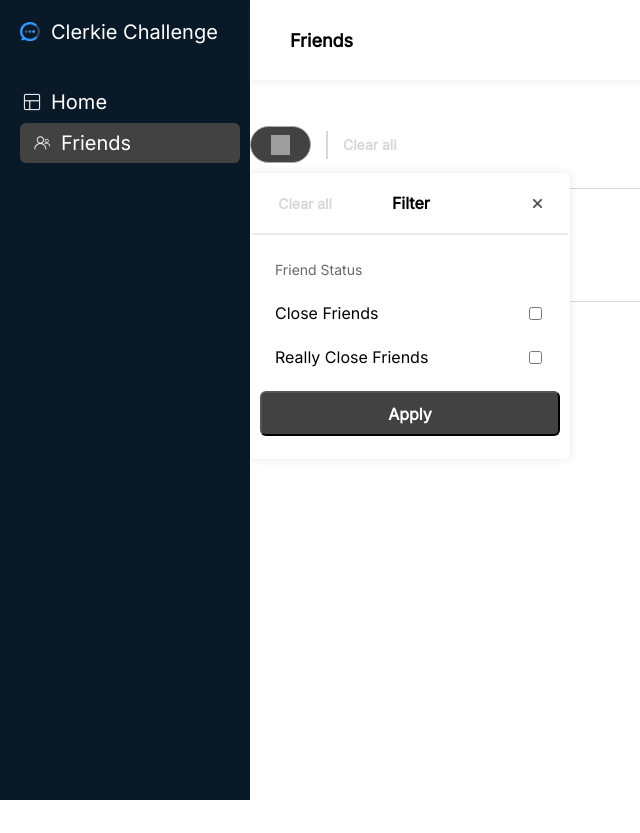
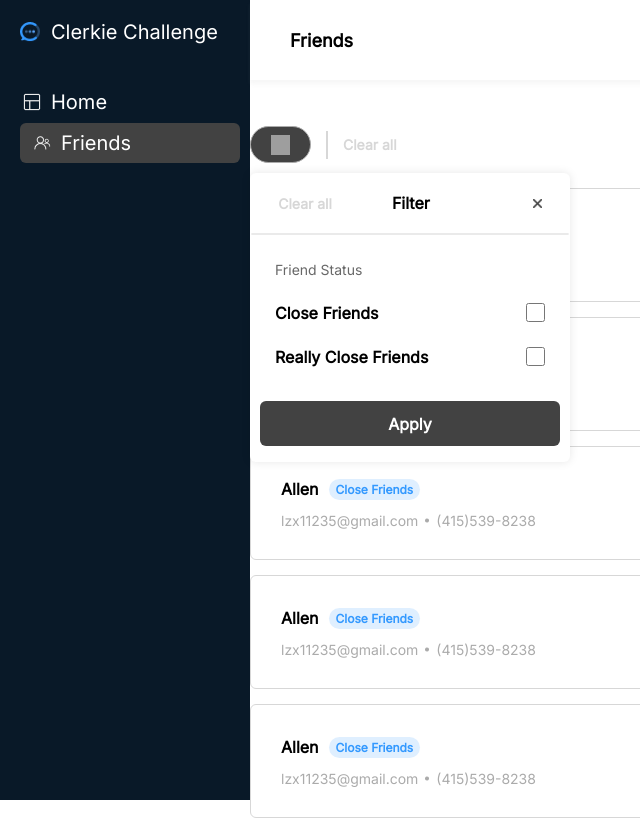
Before and after one commit to Nemo11235/clerkie-challenge, a Next.js app in the folder clerkie/: page /FriendsPages/FriendsPage in a window 1280 px wide. Both pictures are taken after a click on the button 280 px from the left and 144 px from the top of the page. Shown: the whole page, without its empty margins (0-640 px from the left). Before the commit the page ends 800 px from the top, so only its background shows below. Built offline with nearby package versions, Linux system fonts and the light colour scheme; grey boxes are pictures that could not be loaded.

Commit message:
updated cards

```diff
--- a/clerkie/components/FilterWindow.module.css
+++ b/clerkie/components/FilterWindow.module.css
@@ -3,10 +3,10 @@
     flex-direction: column;
     align-items: center;
     width: 320px;
-    height: 286px;
     box-shadow: 0px 0px 10px rgba(0, 0, 0, 0.1);
     border-radius: 6px;
     background-color: #FFFFFF;
+
 }
 
 .clearAllActive {
@@ -45,6 +45,7 @@
 
 .divider {
     width: 318px;
+    height: 0px;
     border: 1px solid #EAEAEA;
     border-radius: 2px;
 }
@@ -60,11 +61,18 @@
     color: #686868;
 }
 
+.filterOptionText {
+    font-family: 'Inter';
+    font-weight: 600;
+    font-size: 16px;
+    height: 19px;
+}
+
 
 .filterOption {
     display: flex;
     width: 270px;
-    margin-bottom: 24px;
+    margin-bottom: 25px;
     align-items: center;
     justify-content: space-between;
 }
@@ -73,10 +81,22 @@
 .btnApply {
     width: 300px;
     height: 45px;
+    border: none;
+    padding: 0;
     background-color: #424242;
     border-radius: 6px;
     font-family: 'Inter';
     font-weight: 600;
     font-size: 16px;
     color: white;
+    margin-top: 10px;
+    margin-bottom: 16px;
 }
+
+.filterCheckbox {
+    margin: 0;
+    width: 19px;
+    height: 19px;
+    border: 1.5px solid #ABABAB;
+    border-radius: 2px;
+}
--- a/clerkie/components/UserCard.js
+++ b/clerkie/components/UserCard.js
@@ -6,10 +6,10 @@ function UserCard({ name, email, phone, relationship }) {
       <div className={styles.firstLine}>
         <span className={styles.name}>{name}</span>
         {relationship == "Close Friends" && (
-          <span className={styles.close}>{relationship}</span>
+          <span className={styles.closeFriendTag}>{relationship}</span>
         )}
         {relationship == "Super Close Friends" && (
-          <span className={styles.superClose}>{relationship}</span>
+          <span className={styles.superCloseFriendTag}>{relationship}</span>
         )}
       </div>
       <div className={styles.secondLine}>
--- a/clerkie/components/UserCard.module.css
+++ b/clerkie/components/UserCard.module.css
@@ -34,8 +34,8 @@
     height: 4px;
 }
 
-.close {
-    width: 94px;
+.closeFriendTag {
+    padding: 0 7px;
     height: 21px;
     display: flex;
     justify-content: center;
@@ -44,6 +44,19 @@
     font-size: 12px;
     color: #3399FF;
     background-color: #DFEFFF;
+    border-radius: 21px;
+}
+
+.superCloseFriendTag {
+    padding: 0 8.75px;
+    height: 21px;
+    display: flex;
+    justify-content: center;
+    align-items: center;
+    font-weight: 600;
+    font-size: 12px;
+    color: #19B444;
+    background-color: #DCFFE6;
     border-radius: 21px;
 }
 
--- a/clerkie/pages/FriendsPages/FriendsPage.js
+++ b/clerkie/pages/FriendsPages/FriendsPage.js
@@ -72,6 +72,29 @@ export default function FriendsPage() {
             name="Allen"
             email="lzx11235@gmail.com"
             phone="(415)539-8238"
+          />
+          <UserCard
+            name="Allen"
+            email="lzx11235@gmail.com"
+            phone="(415)539-8238"
+            relationship="Super Close Friends"
+          />
+          <UserCard
+            name="Allen"
+            email="lzx11235@gmail.com"
+            phone="(415)539-8238"
+            relationship="Close Friends"
+          />
+          <UserCard
+            name="Allen"
+            email="lzx11235@gmail.com"
+            phone="(415)539-8238"
+            relationship="Close Friends"
+          />
+          <UserCard
+            name="Allen"
+            email="lzx11235@gmail.com"
+            phone="(415)539-8238"
             relationship="Close Friends"
           />
         </div>
```
